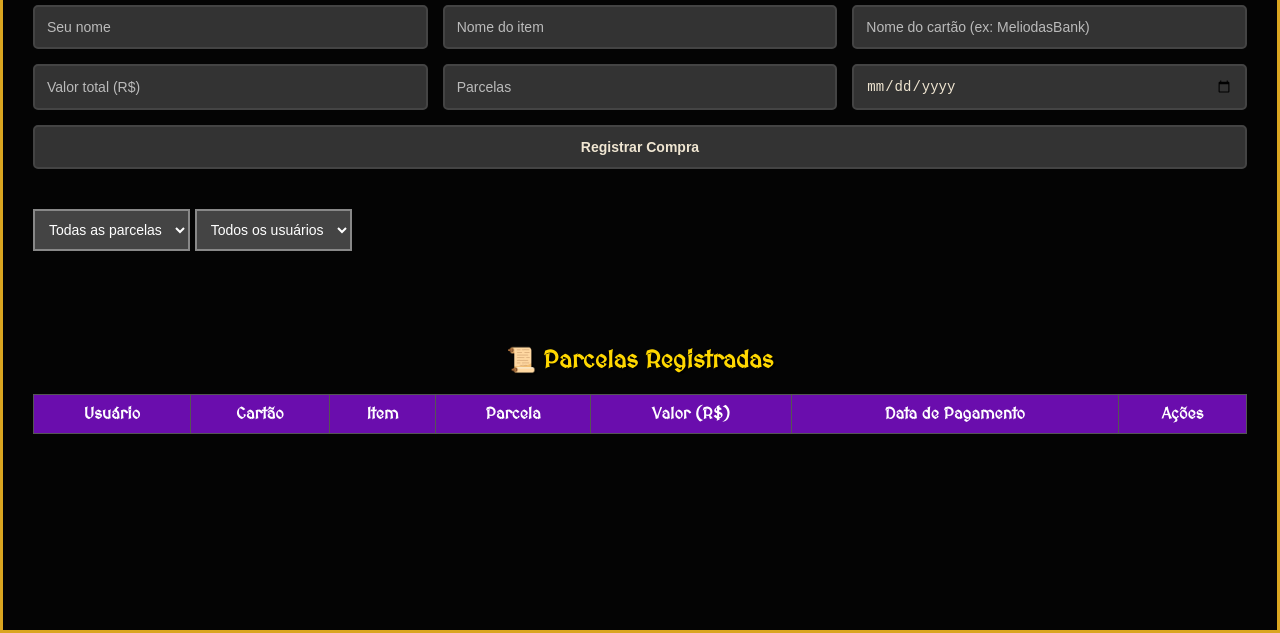
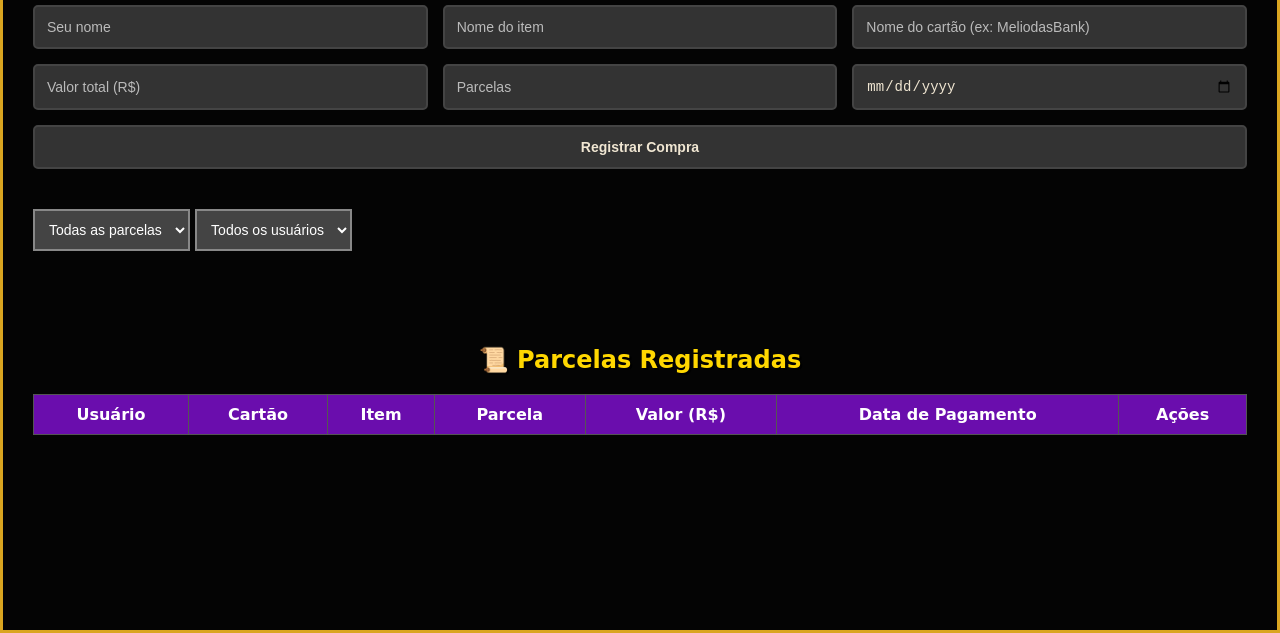
Before and after one commit to antonioarticlino/cartaopagamentos1, a plain HTML site: page index.html in a window 1280 px wide. Shown: the part 167-800 px from the top of the page. Drawn offline with Linux system fonts and the light colour scheme; no server answers.

Commit message:
Update index.html

```diff
--- a/index.html
+++ b/index.html
@@ -4,7 +4,7 @@
   <meta charset="UTF-8" />
   <meta name="viewport" content="width=device-width, initial-scale=1.0"/>
   <title>Controle de Cartão dos Pecados</title>
-  <link href="https://fonts.googleapis.com/css2?family=MedievalSharp&display=swap" rel="stylesheet">
+
   <style>
     html, body {
       margin: 0;
```
